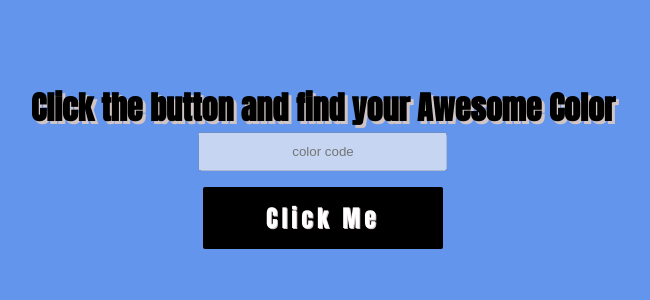
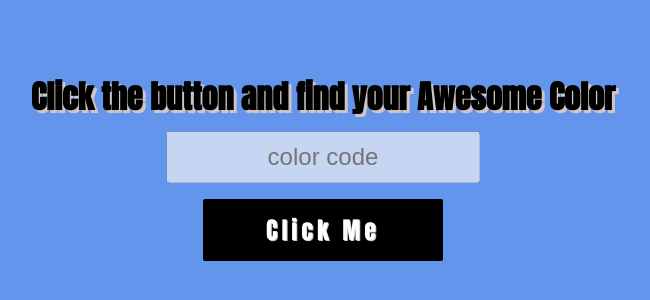
Before and after one commit to coddermoon/Color-code-generator, a plain HTML site: page index.html in a window 1280 px wide. Shown: the part 234-534 px from the top of the page, without its empty margins (317-967 px from the left). Drawn offline with Linux system fonts and the light colour scheme.

Commit message:
projret done

```diff
--- a/index.html
+++ b/index.html
@@ -55,8 +55,10 @@
             border: 3px solid black;
         }
     #code {
-    padding: 10px 34px;
+    font-size: 1.5rem;
     text-align: center;
+    padding: 10px 0;
+    margin-top: 10px;
 }
     </style>
 </head>
```
